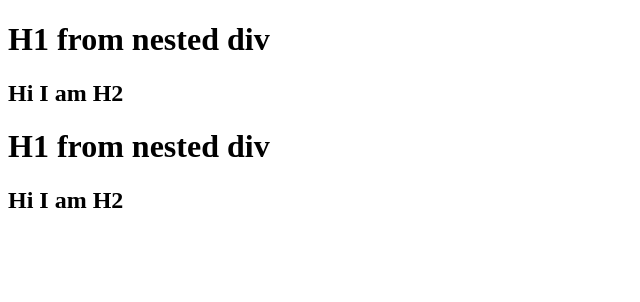
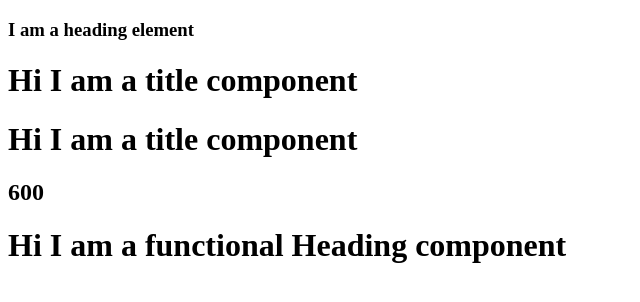
Before and after one commit to Himanshu-Kumar3/React2, a React (Vite) app: page / in a window 1280 px wide. Shown: the top 302 px of the page, without its empty margins (0-640 px from the left). Built offline with nearby package versions, Linux system fonts and the light colour scheme.

Commit message:
Layering our code

```diff
--- a/App.js
+++ b/App.js
@@ -5,14 +5,46 @@ import ReactDOM from "react-dom/client";
 
 
 // This looks more messy than the actual html :- so for this we use jsx not js
-const parent = React.createElement('div' ,{id:'parent'} ,
-    [React.createElement('div' ,{id:"child" , key:"child1"} ,
-      [ React.createElement('h1' ,{key:"h1-1"} , 'H1 from nested div') ,
-      React.createElement('h2' , {key:"h2-1"} ,'Hi I am  H2 ') ]) ,
+// const parent = React.createElement('div' ,{id:'parent'} ,
+//     [React.createElement('div' ,{id:"child" , key:"child1"} ,
+//       [ React.createElement('h1' ,{key:"h1-1"} , 'H1 from nested div') ,
+//       React.createElement('h2' , {key:"h2-1"} ,'Hi I am  H2 ') ]) ,
 
-   React.createElement('div' ,{id:"child2" , key:"child2"} ,
-      [ React.createElement('h1' ,{key:"h1-2"} , 'H1 from nested div') ,
-      React.createElement('h2' , {key:"h2-2"} ,'Hi I am  H2 ') ]) ] );
+//    React.createElement('div' ,{id:"child2" , key:"child2"} ,
+//       [ React.createElement('h1' ,{key:"h1-2"} , 'H1 from nested div') ,
+//       React.createElement('h2' , {key:"h2-2"} ,'Hi I am  H2 ') ]) ] );
 
+
+
+// Day 3
+// JSX => babel transpile to React.createElement => ReactElement (Object) => render => HTML element
+
+// For multiple line we use (jsx1 jsx2);
+const jsxHeading = (<h1 id="h1" className="heading">Hey I am jsx heading 🚀</h1>);
 const root = ReactDOM.createRoot(document.getElementById('root'));
-root.render(parent);
+root.render(jsxHeading);
+
+
+
+// components :- everything in jsx is just a component
+// two types :- class based-> old way of writing code  & functional-> generally and mainly used | new way
+// Functional comp : is just a function that returns some jsx code / elements
+const number = 400;
+
+const head = <h3>I am a heading element </h3>
+const HeadingComponent = ()=>{
+     return <div>
+        {head}
+        <Title/>
+        {Title()}
+        <h2>{number + 200}</h2>
+        <h1 id="h1">Hi I am a functional Heading component</h1>
+     </div>
+};  // with return {} without return () // inside the parans{}in div we can execute any js code
+
+// as soon as the div renders js code will be executed
+
+// Or :-
+const Title = ()=> <h1>Hi I am a title component</h1> ; // we can also write without return just like arrow function / b/c comp. is just a function;
+//  to render this we use
+root.render(<HeadingComponent/>);
--- a/index.html
+++ b/index.html
@@ -4,7 +4,7 @@
     <meta charset="UTF-8">
     <meta name="viewport" content="width=device-width, initial-scale=1.0">
     <title>Document</title>
-    <link href="./index.css" rel="stylesheet">
+    <link href="index.css" rel="stylesheet">
 </head>
 <body>
     <div id="root">
--- a/package.json
+++ b/package.json
@@ -14,6 +14,8 @@
   "author": "Himanshu Kumar",
   "type": "commonjs",
   "scripts": {
+    "start": "parcel index.html",
+    "build": "parcel build index.html",
     "test": "jest"
   },
   "devDependencies": {
```
